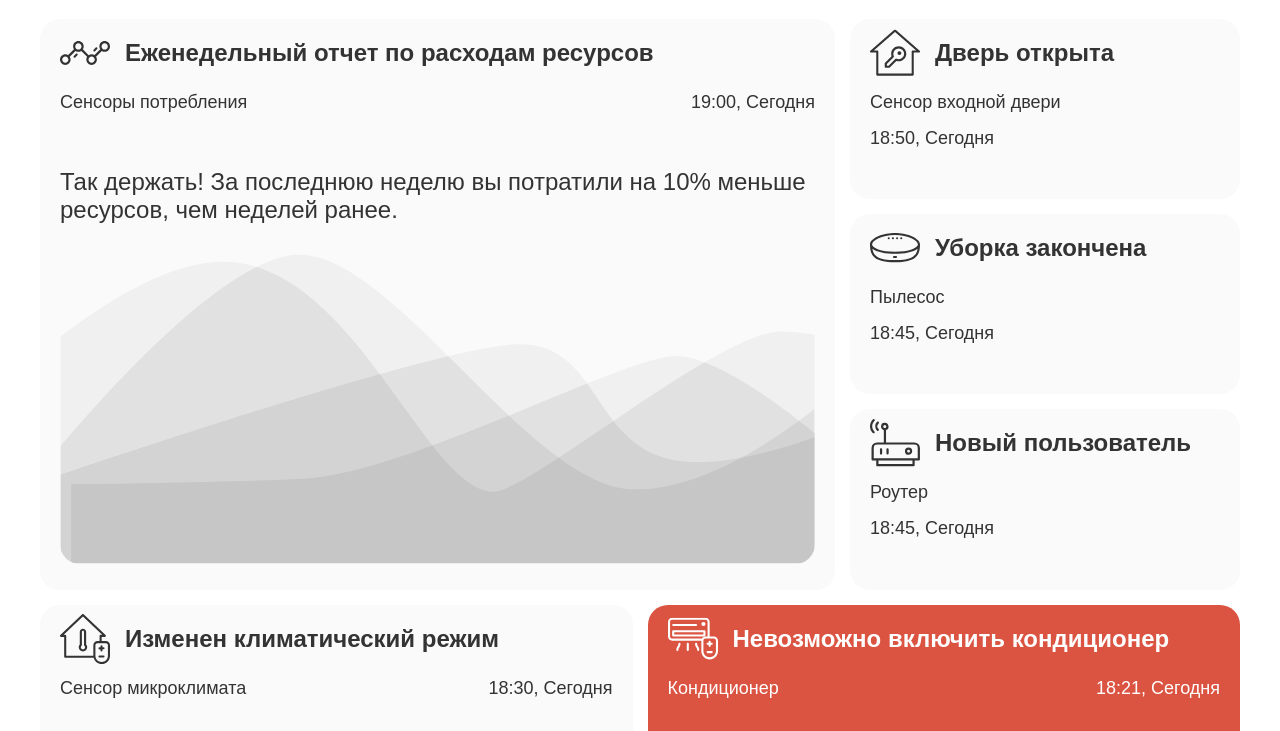
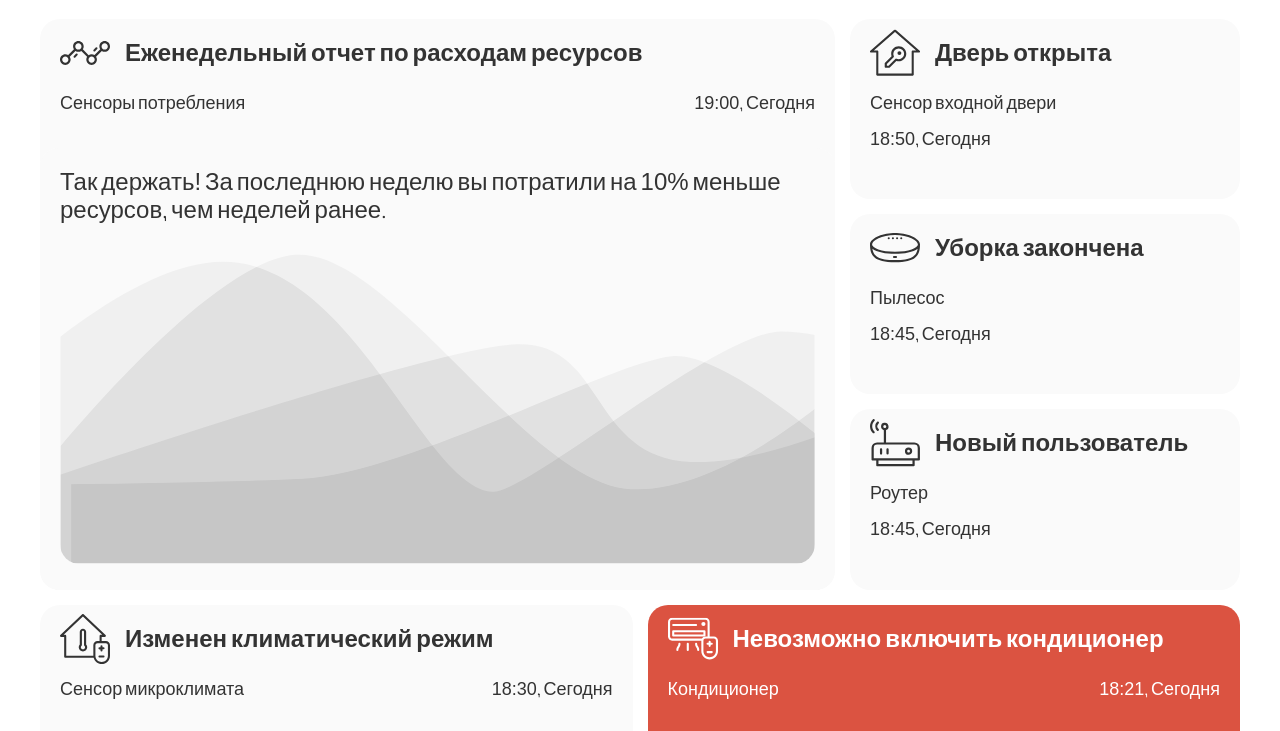
Before and after one commit to KatyaMatya21/ya_adaptive, a website: page source/index.html in a window 1280 px wide. Shown: the part 186-917 px from the top of the page. Drawn offline with nearby package versions, Linux system fonts and the light colour scheme; files that its build step writes are made by us from their sources.

Commit message:
Подключает шрифты

```diff
--- a/source/less/global/global.less
+++ b/source/less/global/global.less
@@ -1,3 +1,8 @@
+@font-face {
+  font-family: "Gingham";
+  src: url("../fonts/gingham.woff2") format("woff2"), url("../fonts/gingham.woff2") format("woff2-variations");
+}
+
 html {
   height: 100%;
   min-height: 100%;
@@ -5,8 +10,9 @@ html {
   font-weight: normal;
   font-size: 12px;
   line-height: 14px;
-  font-family: "Arial", sans-serif;
+  font-family: "Gingham", "Arial", sans-serif;
   color: @text-light;
+  font-variation-settings: "wght" 300, "wdth" 75;
 }
 
 body {
```
Also changed, not shown: gulpfile.js (+7 -1 lines), docs/css/style.css, docs/css/style.min.css, docs/fonts/gingham.woff (added), docs/fonts/gingham.woff2 (added), source/fonts/gingham.woff (added), source/fonts/gingham.woff2 (added).
